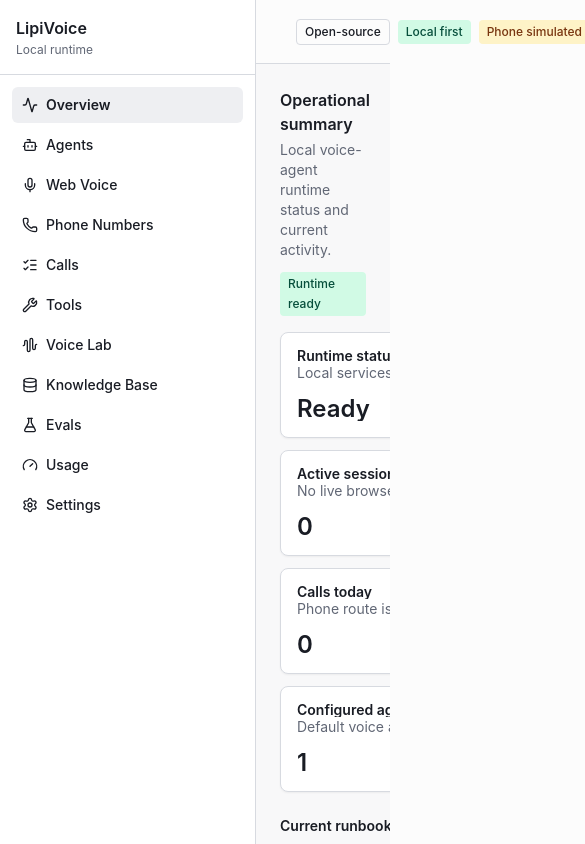
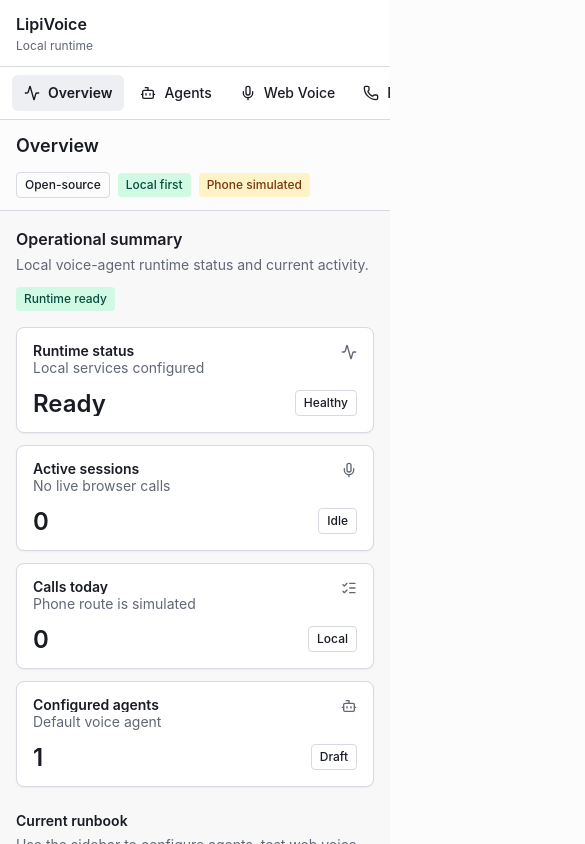
Before and after one commit to lipione/lipivoice, a React (Vite) app: page / in a window 390 px wide. Shown: the top 844 px of the page, 585 px wide, since content can reach past the window. Built offline with nearby package versions, Linux system fonts and the light colour scheme.

Commit message:
fix: make dashboard shell responsive

```diff
--- a/src/features/shell/DashboardShell.tsx
+++ b/src/features/shell/DashboardShell.tsx
@@ -73,14 +73,17 @@
 
 export function DashboardShell({ activePage, onNavigate, children }: DashboardShellProps) {
   return (
-    <div className="flex min-h-screen bg-background text-foreground">
-      <aside className="flex w-64 shrink-0 flex-col border-r border-border bg-card">
-        <div className="border-b border-border px-4 py-4">
+    <div className="flex min-h-screen w-full flex-col bg-background text-foreground md:flex-row">
+      <aside className="flex w-full min-w-0 flex-col border-b border-border bg-card md:w-64 md:shrink-0 md:border-b-0 md:border-r">
+        <div className="border-b border-border px-4 py-3 md:py-4">
           <div className="text-base font-semibold leading-6">LipiVoice</div>
           <div className="mt-0.5 text-xs text-muted-foreground">Local runtime</div>
         </div>
 
-        <nav className="flex-1 space-y-1 overflow-y-auto px-3 py-3" aria-label="Primary">
+        <nav
+          className="flex max-w-full gap-1 overflow-x-auto px-3 py-2 md:block md:flex-1 md:space-y-1 md:overflow-x-visible md:overflow-y-auto md:py-3"
+          aria-label="Primary"
+        >
           {navigationItems.map((item) => {
             const Icon = item.icon;
             const isActive = item.id === activePage;
@@ -91,7 +94,7 @@
                 type="button"
                 variant={isActive ? "secondary" : "ghost"}
                 className={cn(
-                  "h-9 w-full justify-start overflow-hidden px-2.5 text-left",
+                  "h-9 max-w-44 flex-none justify-start overflow-hidden px-3 text-left md:w-full md:max-w-none md:flex-auto md:px-2.5",
                   isActive && "bg-muted font-semibold",
                 )}
                 aria-current={isActive ? "page" : undefined}
@@ -106,18 +109,18 @@
       </aside>
 
       <div className="flex min-w-0 flex-1 flex-col">
-        <header className="flex min-h-16 items-center justify-between gap-4 border-b border-border bg-background px-6">
+        <header className="flex min-h-16 flex-col items-start justify-between gap-3 border-b border-border bg-background px-4 py-3 sm:flex-row sm:items-center md:px-6">
           <div className="min-w-0">
             <h1 className="truncate text-lg font-semibold tracking-normal">{pageLabels[activePage]}</h1>
           </div>
-          <div className="flex shrink-0 flex-wrap items-center justify-end gap-2">
+          <div className="flex min-w-0 flex-wrap items-center justify-start gap-2 sm:justify-end">
             <Badge variant="outline">Open-source</Badge>
             <Badge variant="success">Local first</Badge>
             <Badge variant="warning">Phone simulated</Badge>
           </div>
         </header>
 
-        <main className="min-w-0 flex-1 overflow-auto bg-muted/30 p-6">{children}</main>
+        <main className="min-w-0 flex-1 overflow-auto bg-muted/30 p-4 md:p-6">{children}</main>
       </div>
     </div>
   );
```
Also changed, not shown: 1 other file (tests, documents, lock files or other folders).
